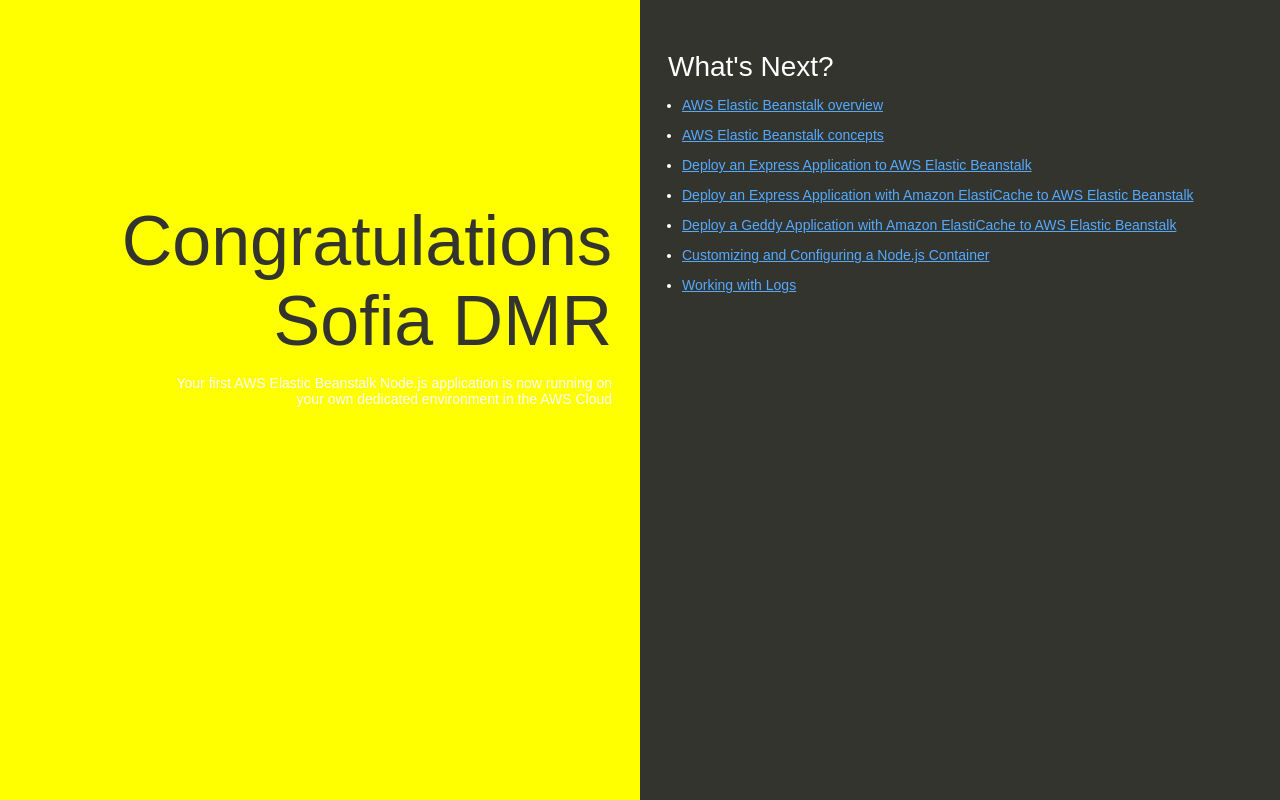
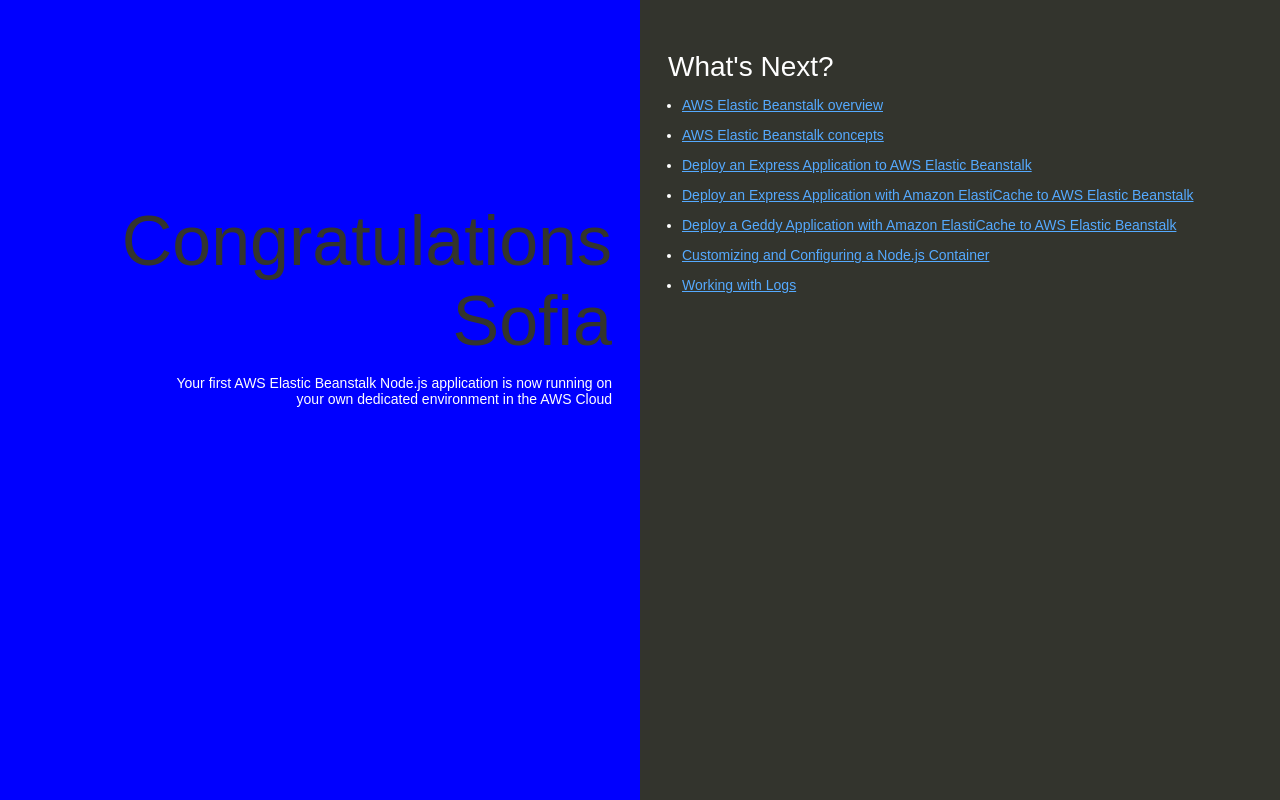
Before and after one commit to sofiadmr/Practica7, a website: page index.html in a window 1280 px wide. Drawn offline with Linux system fonts and the light colour scheme.

Commit message:
Update index.html

```diff
--- a/index.html
+++ b/index.html
@@ -35,7 +35,7 @@
 
         text-align: right;
         padding-top: 11em;
-        background-color: yellow;
+        background-color: blue;
 
       }
       .textColumn p {
@@ -74,7 +74,7 @@
   </head>
   <body>
     <div class="textColumn">
-      <h1>Congratulations Sofia DMR</h1>
+      <h1>Congratulations Sofia</h1>
       <p>Your first AWS Elastic Beanstalk Node.js application is now running on your own dedicated environment in the AWS Cloud</p>
     </div>
     <div class="linksColumn">
```
